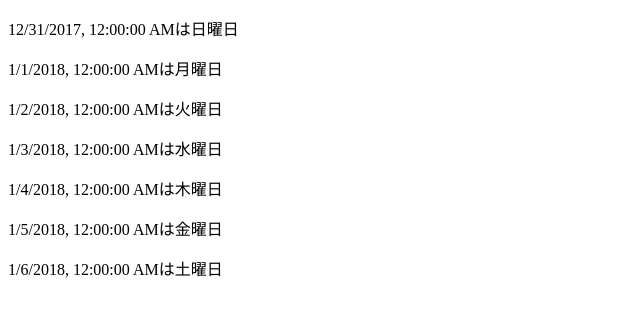
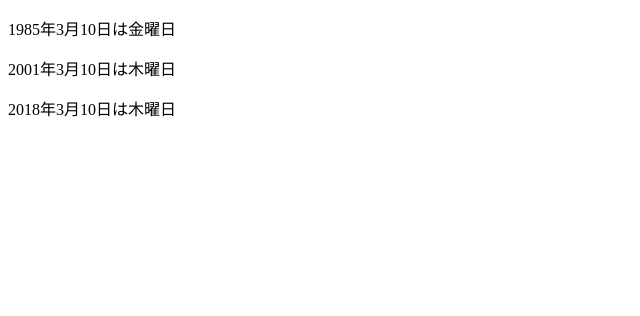
Before and after one commit to masa3811/masa3811.github.io, a plain HTML site: page index.html in a window 1280 px wide. Shown: the whole page, without its empty margins (0-640 px from the left). Drawn offline with Linux system fonts and the light colour scheme.

Commit message:
function

```diff
--- a/index.html
+++ b/index.html
@@ -6,12 +6,15 @@
 </head>
 <body>
 	<script>
+		function getYoubi(year,month,day){
 		var youbi = ['日曜日','月曜日','火曜日','水曜日','木曜日','金曜日','土曜日'];
-		for(var i=0; i<7; i++){
-			var date = new Date(2018, 0, i);
-			document.write('<p>' + date.toLocaleString() + 'は' +
-						  youbi[date.getDay()] + '</p>');
+		var date =new Date (year,month+1,day);
+		return youbi[date.getDay()];
 		}
+
+		document.write('<p>1985年3月10日は' + getYoubi(1985,3,10) + '</p>');
+		document.write('<p>2001年3月10日は' + getYoubi(2001,3,10) + '</p>');
+		document.write('<p>2018年3月10日は' + getYoubi(2018,3,10) + '</p>');
 	</script>
 </body>
 </html>
```
